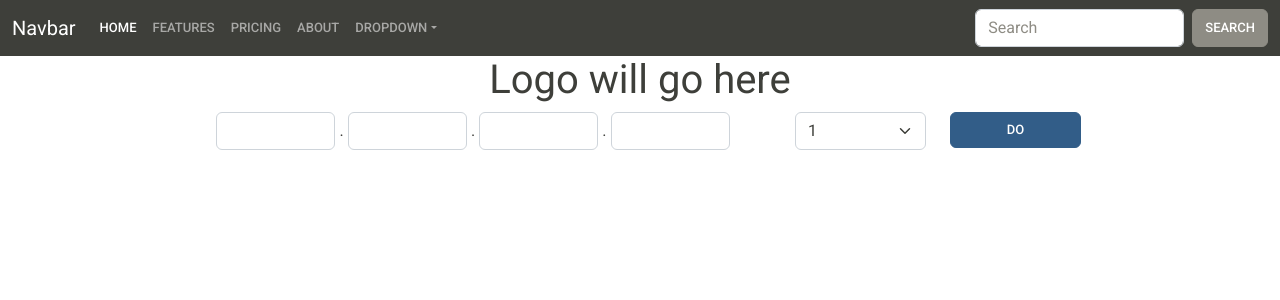
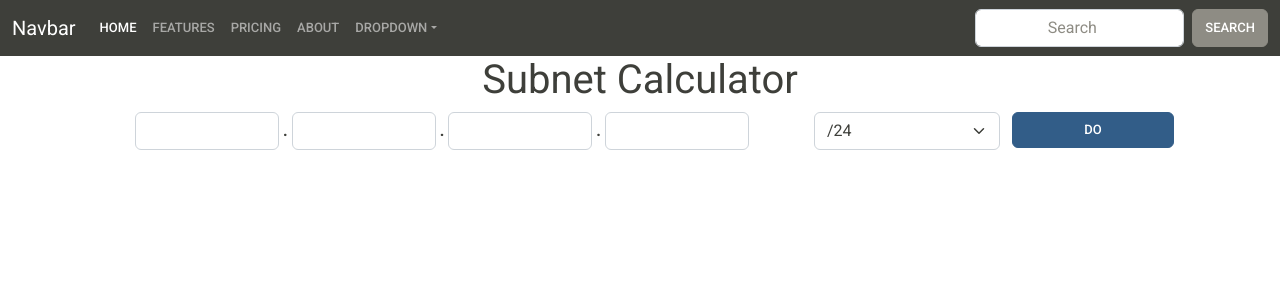
Before and after one commit to NicoGiuliani/react-subnet-calculator, a React (Create React App) app in the folder subnet-calculator/: page / in a window 1280 px wide. Shown: the top 300 px of the page. Built offline with nearby package versions, Linux system fonts and the light colour scheme.

Commit message:
Working on IP address input fields

```diff
--- a/subnet-calculator/src/App.css
+++ b/subnet-calculator/src/App.css
@@ -37,6 +37,6 @@
   }
 }
 
-.ipAddressRow {
-  text-align: right;
+input {
+  text-align: center;
 }
--- a/subnet-calculator/src/App.js
+++ b/subnet-calculator/src/App.js
@@ -1,8 +1,23 @@
 // import logo from "./logo.svg";
 import "./bootstrap.min.css";
 import "./App.css";
+import { useState } from "react";
 
-function App() {
+const App = () => {
+  const [ipAddress, setIpAddress] = useState([0, 0, 0, 0]);
+
+  const handleClick = (e) => {
+    e.preventDefault();
+    console.log("whatever");
+  };
+
+  const handleChange = (e, quartetIndex) => {
+    let changedIpAddress = [...ipAddress];
+    changedIpAddress[quartetIndex] = parseInt(e.currentTarget.value);
+    setIpAddress(changedIpAddress);
+    // console.log(changedIpAddress);
+  };
+
   return (
     <div className="App">
       <nav className="navbar navbar-expand-lg navbar-dark bg-dark">
@@ -86,65 +101,81 @@ function App() {
         </div>
       </nav>
 
-      <div className="container">
-        <h1>Logo will go here</h1>
-        <form>
-          <div className="col-10 mx-auto">
+      <div className="container" style={{ minWidth: "550px" }}>
+        <h1>Subnet Calculator</h1>
+        <div className="col-12 mx-auto">
           <div className="row">
-
             <div className="d-flex row">
               <div className="col-8">
                 <div
                   className="form-group mx-1"
-                    style={{ display: "inline-block", width: '20%' }}
+                  style={{ display: "inline-block", width: "20%" }}
                 >
-                    <input type="text" className="form-control" id="inputDefault" />
+                  <input
+                    type="text"
+                    className="form-control"
+                    onChange={(e) => handleChange(e, 0)}
+                  />
                 </div>
-                  .
+                <strong>.</strong>
                 <div
                   className="form-group mx-1"
-                    style={{ display: "inline-block", width: '20%' }}
+                  style={{ display: "inline-block", width: "20%" }}
                 >
-                    <input type="text" className="form-control" id="inputDefault" />
+                  <input
+                    type="text"
+                    className="form-control"
+                    onChange={(e) => handleChange(e, 1)}
+                  />
                 </div>
-                  .
+                <strong>.</strong>
                 <div
                   className="form-group mx-1"
-                    style={{ display: "inline-block", width: '20%' }}
+                  style={{ display: "inline-block", width: "20%" }}
                 >
-                    <input type="text" className="form-control" id="inputDefault" />
+                  <input
+                    type="text"
+                    className="form-control"
+                    onChange={(e) => handleChange(e, 2)}
+                  />
                 </div>
-                  .
+                <strong>.</strong>
                 <div
                   className="form-group mx-1"
-                    style={{ display: "inline-block", width: '20%' }}
+                  style={{ display: "inline-block", width: "20%" }}
                 >
-                    <input type="text" className="form-control" id="inputDefault" />
+                  <input
+                    type="text"
+                    className="form-control"
+                    onChange={(e) => handleChange(e, 3)}
+                  />
                 </div>
               </div>
-
-                <div className="col-2">
+              <div className="col-2 px-0">
                 <div className="form-group">
                   <select className="form-select w-100" id="exampleSelect1">
-                      <option>1</option>
-                      <option>2</option>
-                      <option>3</option>
-                      <option>4</option>
-                      <option>5</option>
+                    <option>/24</option>
+                    <option>/25</option>
+                    <option>/26</option>
+                    <option>/27</option>
+                    <option>/28</option>
                   </select>
                 </div>
               </div>
-
               <div className="col-2">
-                  <button className="btn btn-primary w-100">Do</button>
+                <button
+                  onClick={(e) => handleClick(e)}
+                  className="btn btn-primary w-100"
+                >
+                  Do
+                </button>
               </div>
             </div>
           </div>
         </div>
-        </form>
       </div>
     </div>
   );
-}
+};
 
 export default App;
```
Lines whose indentation alone changed are shown as unchanged.
